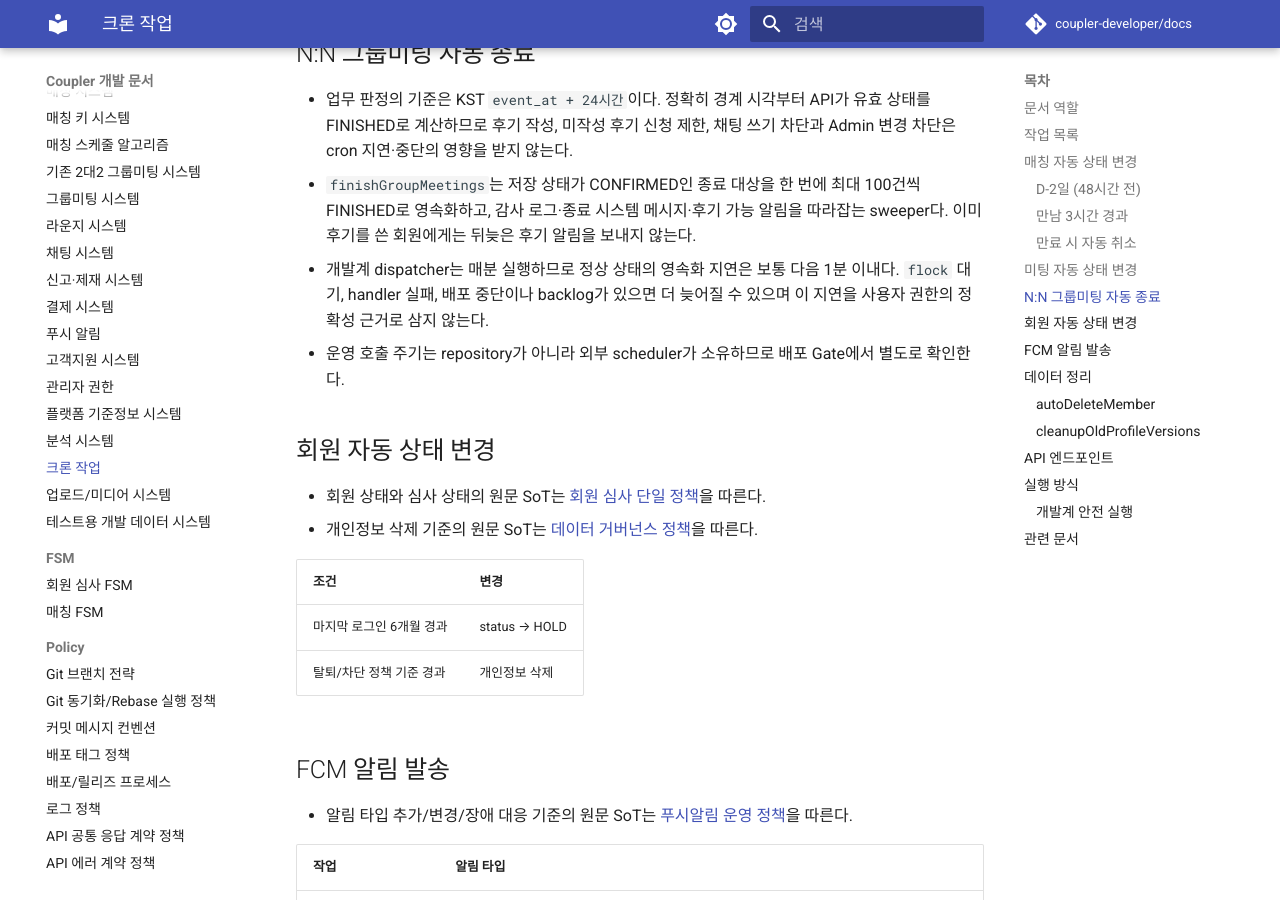
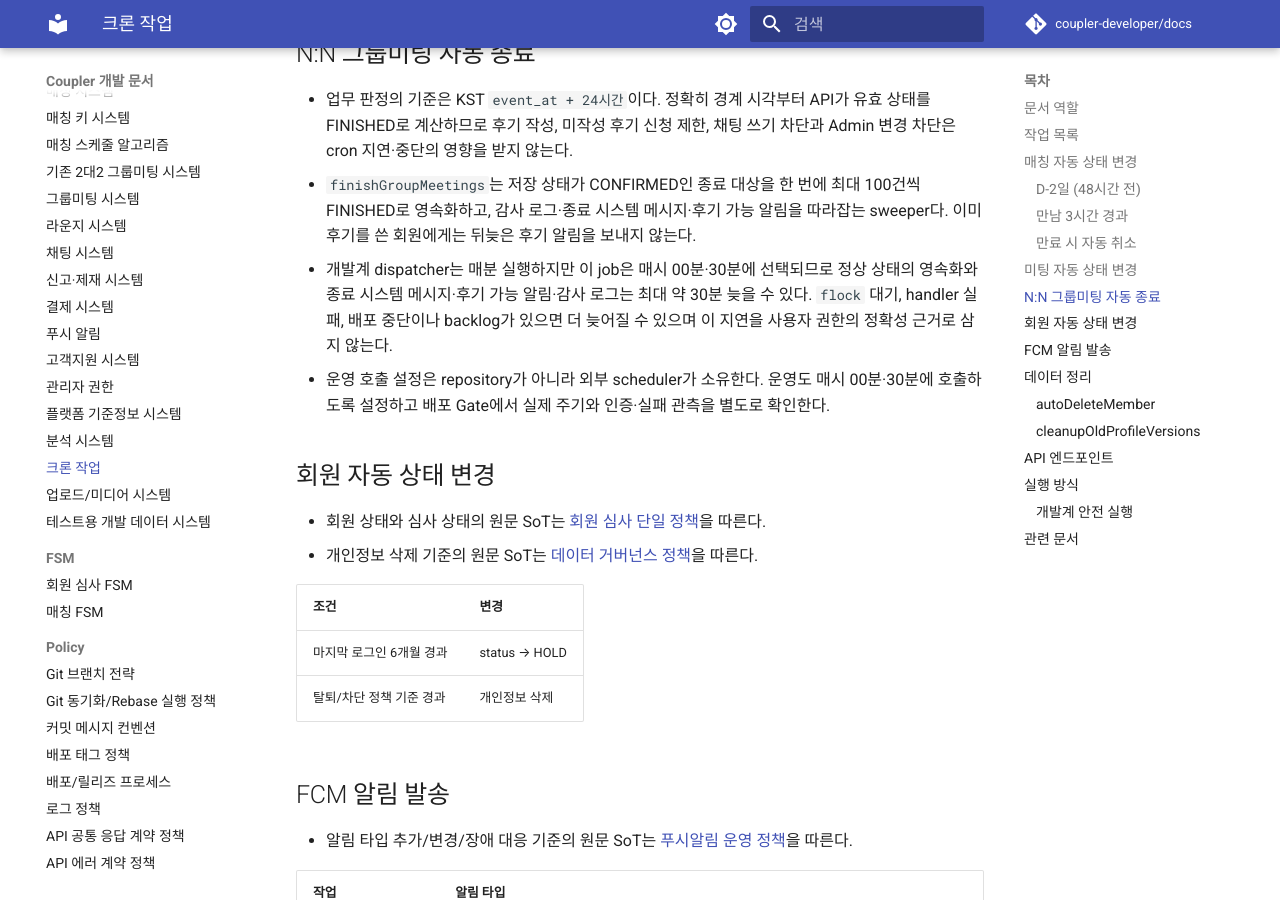
Before and after one commit to coupler-developer/docs, an MkDocs documentation site: the page built from content/architecture/cron-jobs.md, in a window 1280 px wide and 900 px high, scrolled down 2248 px. Built offline with MkDocs 1.6.1 and Material for MkDocs 9.7.7, drawn with Linux system fonts in a browser that asks for light colours; comment, search, counter and statistics services are not loaded; some of the changed text lies outside the part shown.

Commit message:
docs: 그룹미팅 종료 cron 주기를 30분으로 명시

```diff
--- a/content/architecture/cron-jobs.md
+++ b/content/architecture/cron-jobs.md
@@ -19,7 +19,7 @@
 | match2Day                 | 30분 간격       | D-2일 매칭 채팅 활성화        |
 | matchToday                | 매일 10시       | D-day 매칭 알림               |
 | checkReview               | 30분 간격       | 만남 3시간 후 후기 상태 전환  |
-| finishGroupMeetings       | 개발 1분, 운영 외부 설정 | N:N 시작 24시간 후 종료 영속화 |
+| finishGroupMeetings       | 30분 간격       | N:N 시작 24시간 후 종료 영속화 |
 | checkMeetMember           | 30분 간격       | 모임 30분 전 인원 미달 체크   |
 | checkMatch                | 1분 간격        | 만료 매칭 자동 취소           |
 | checkMember               | 매일 0시        | 6개월 미접속 → HOLD           |
@@ -72,9 +72,11 @@ match_expire_date: 만남일 + 3일 23:59:59
 - `finishGroupMeetings`는 저장 상태가 CONFIRMED인 종료 대상을 한 번에 최대 100건씩 FINISHED로 영속화하고,
   감사 로그·종료 시스템 메시지·후기 가능 알림을 따라잡는 sweeper다. 이미 후기를 쓴 회원에게는 뒤늦은 후기
   알림을 보내지 않는다.
-- 개발계 dispatcher는 매분 실행하므로 정상 상태의 영속화 지연은 보통 다음 1분 이내다. `flock` 대기, handler
-  실패, 배포 중단이나 backlog가 있으면 더 늦어질 수 있으며 이 지연을 사용자 권한의 정확성 근거로 삼지 않는다.
-- 운영 호출 주기는 repository가 아니라 외부 scheduler가 소유하므로 배포 Gate에서 별도로 확인한다.
+- 개발계 dispatcher는 매분 실행하지만 이 job은 매시 00분·30분에 선택되므로 정상 상태의 영속화와 종료 시스템
+  메시지·후기 가능 알림·감사 로그는 최대 약 30분 늦을 수 있다. `flock` 대기, handler 실패, 배포 중단이나
+  backlog가 있으면 더 늦어질 수 있으며 이 지연을 사용자 권한의 정확성 근거로 삼지 않는다.
+- 운영 호출 설정은 repository가 아니라 외부 scheduler가 소유한다. 운영도 매시 00분·30분에 호출하도록 설정하고
+  배포 Gate에서 실제 주기와 인증·실패 관측을 별도로 확인한다.
 
 ## 회원 자동 상태 변경
 
```
